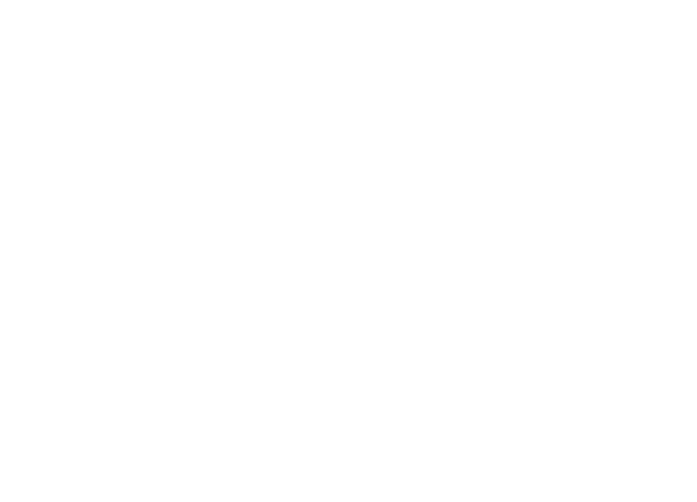
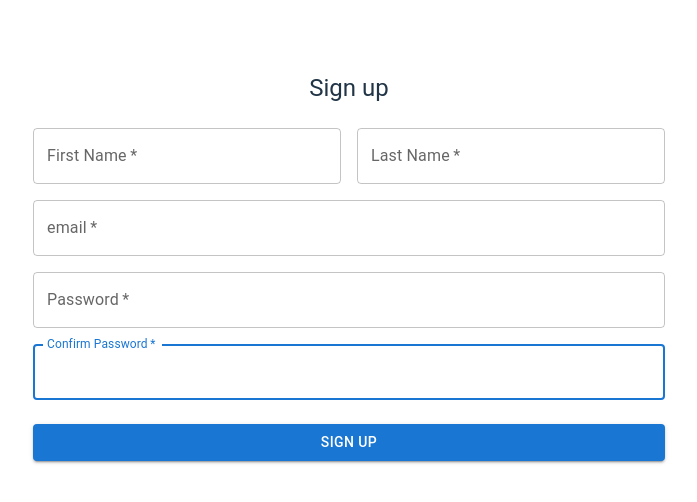
Before and after one commit to darkhacker1906/Registration-Page, a React (Vite) app: page / in a window 1280 px wide. Shown: the top 502 px of the page, without its empty margins (291-988 px from the left). Built offline with nearby package versions, Linux system fonts and the light colour scheme.

Commit message:
Added the design for sign up and used formik

```diff
--- a/package.json
+++ b/package.json
@@ -14,9 +14,11 @@
     "@emotion/styled": "^11.11.0",
     "@mui/material": "^5.15.7",
     "@mui/styled-engine-sc": "^6.0.0-alpha.14",
+    "formik": "^2.4.5",
     "react": "^18.2.0",
     "react-dom": "^18.2.0",
-    "styled-components": "^6.1.8"
+    "styled-components": "^6.1.8",
+    "yup": "^1.3.3"
   },
   "devDependencies": {
     "@types/react": "^18.2.43",
--- a/src/pages/RegistrationPage.jsx
+++ b/src/pages/RegistrationPage.jsx
@@ -1,11 +1,124 @@
-import React from 'react'
+import React from "react";
+import { useFormik } from "formik";
+import { Box, Button, Grid, Stack, TextField, Typography } from "@mui/material";
+const initialValues = {
+  firstName: "",
+  lastName: "",
+  email: "",
+  password: "",
+  confirm_password: "",
+};
 
 function RegistrationPage() {
+  const { handleBlur, handleSubmit, handleChange, values } = useFormik({
+    initialValues: initialValues,
+    onSubmit: (values) => {
+      values;
+    },
+  });
   return (
-    <div>
-
-    </div>
-  )
+    <Stack width={"50%"} sx={{ margin: "auto" }}>
+      <Box
+        sx={{
+          marginTop: 8,
+          display: "flex",
+          flexDirection: "column",
+          alignItems: "center",
+        }}
+      >
+        <Typography component="h1" variant="h5">
+          Sign up
+        </Typography>
+        <Box component="form" onSubmit={handleSubmit} sx={{ mt: 3 }}>
+          <Grid container spacing={2}>
+            <Grid item xs={12} sm={6}>
+              <TextField
+                type="name"
+                autoComplete="off"
+                name="firstName"
+                id="firstName"
+                label="First Name"
+                required
+                fullWidth
+                autoFocus
+                value={values.firstName}
+                onChange={handleChange}
+                onBlur={handleBlur}
+              />
+            </Grid>
+            <Grid item xs={12} sm={6}>
+              <TextField
+                type="name"
+                autoComplete="off"
+                name="lastName"
+                id="lastName"
+                label="Last Name"
+                required
+                fullWidth
+                autoFocus
+                value={values.lastName}
+                onChange={handleChange}
+                onBlur={handleBlur}
+              />
+            </Grid>
+            <Grid item xs={12}>
+              <TextField
+                type="email"
+                autoComplete="off"
+                name="email"
+                id="email"
+                label="email"
+                required
+                fullWidth
+                autoFocus
+                value={values.email}
+                onChange={handleChange}
+                onBlur={handleBlur}
+              />
+            </Grid>
+            <Grid item xs={12}>
+              <TextField
+                type="password"
+                autoComplete="off"
+                name="password"
+                id="password"
+                label="Password"
+                required
+                fullWidth
+                autoFocus
+                value={values.password}
+                onChange={handleChange}
+                onBlur={handleBlur}
+              />
+            </Grid>
+            <Grid item xs={12}>
+              <TextField
+                type="password"
+                autoComplete="off"
+                name="confirm_password"
+                id="confirm_password"
+                label="Confirm Password"
+                required
+                fullWidth
+                autoFocus
+                value={values.confirm_password}
+                onChange={handleChange}
+                onBlur={handleBlur}
+              />
+            </Grid>
+            <Button
+              type="submit"
+              fullWidth
+              variant="contained"
+              sx={{ mt: 3, mb: 2, ml: "16px" }}
+            >
+              Sign Up
+            </Button>
+          </Grid>
+        </Box>
+      </Box>
+    </Stack>
+  );
 }
 
-export default RegistrationPage
+export default RegistrationPage;
```
Also changed, not shown: 1 other file (tests, documents, lock files or other folders).
